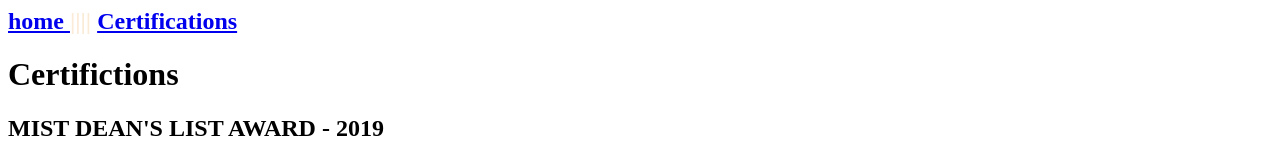
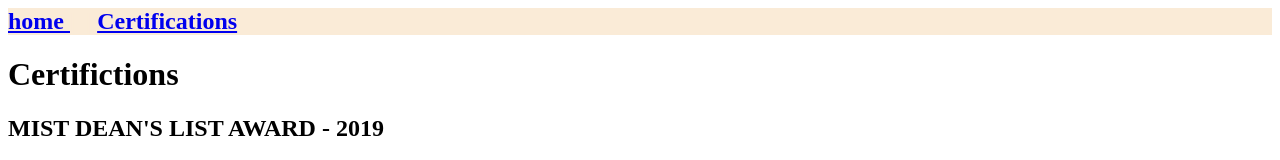
Before and after one commit to Navid-Mojahid/Certifications, a plain HTML site: page index.html in a window 1280 px wide. Shown: the top 160 px of the page. Drawn offline with Linux system fonts and the light colour scheme; grey boxes are pictures that could not be loaded.

Commit message:
Update index.html

```diff
--- a/index.html
+++ b/index.html
@@ -1,4 +1,4 @@
-<h2 style="background-color:antiqueqhite;"> <a href="https://navid-mojahid.github.io/profile/"> home </a> <font color="antiquewhite">|||| </font>
+<h2 style="background-color:antiquewhite;"> <a href="https://navid-mojahid.github.io/profile/"> home </a> <font color="antiquewhite">|||| </font>
 	<a href="https://navid-mojahid.github.io/Certifications/"> Certifications </a> </h2>
 <h1> Certifictions</h2>
 <h2> MIST DEAN'S LIST AWARD - 2019</h2>
```
